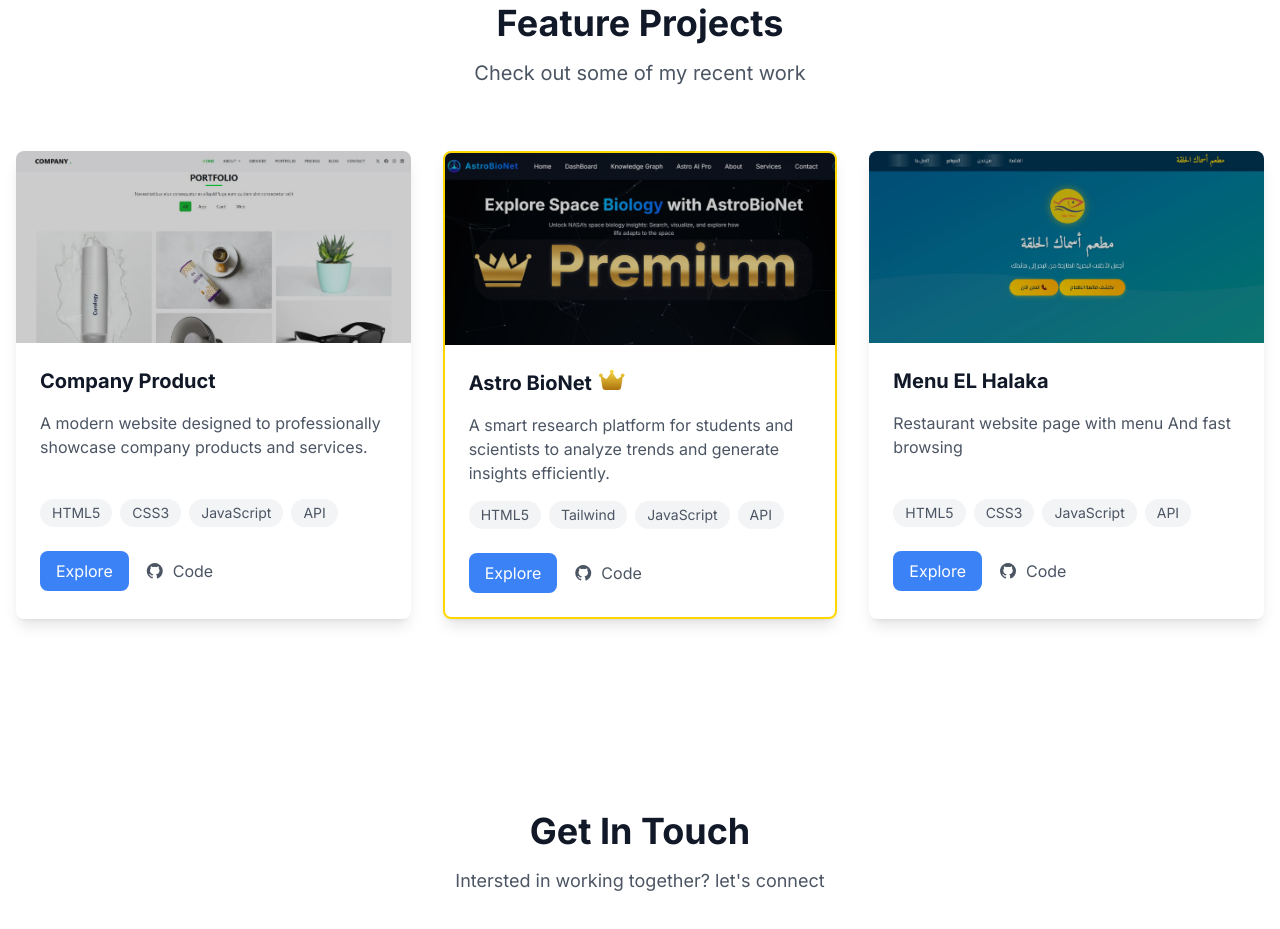
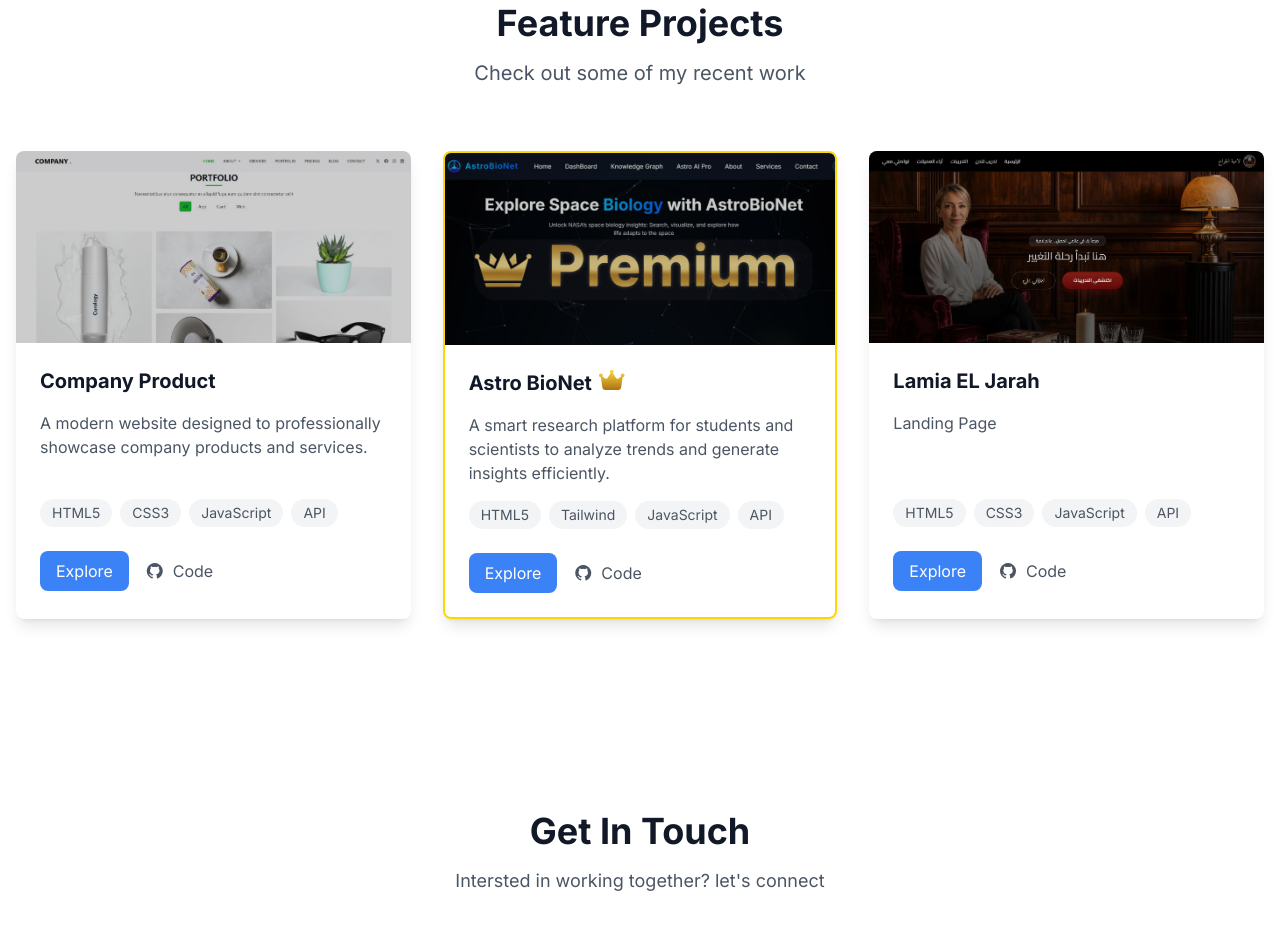
Before and after one commit to essamprog/portfolio, a website: page public/index.html in a window 1280 px wide. Shown: the part 2935-3864 px from the top of the page. Drawn offline with nearby package versions, Linux system fonts and the light colour scheme; some packages are replaced by stand-ins of ours; a script that the page names is missing; a web font is replaced by a local one.

```diff
--- a/public/index.html
+++ b/public/index.html
@@ -448,15 +448,14 @@
                     class="bg-white dark:bg-dark-background rounded-lg shadow-lg overflow-hidden hover:shadow-xl transition-all duration-300 transform hover:-translate-y-1">
                     <a href="https://essamprog.github.io/El-Halaka-Fish/">
                         <div class="h-48 relative">
-                            <img src="Projects/Menu Elhalaka/images/Coverpro.JPG" alt="Crypto Platform"
+                            <img src="/public/images/cover.jpg" alt="Crypto Platform"
                                 class="w-full h-full object-cover">
                             <div class="absolute inset-0 bg-black/20"></div>
                         </div>
                     </a>
                     <div class="p-6">
-                        <h3 class="text-xl font-bold mb-4">Menu EL Halaka</h3>
-                        <p class="text-gray-600 dark:text-gray-400 mb-4 h-16">Restaurant website page with menu And fast
-                            browsing</p>
+                        <h3 class="text-xl font-bold mb-4">Lamia EL Jarah</h3>
+                        <p class="text-gray-600 dark:text-gray-400 mb-4 h-16">Landing Page</p>
                         <div class="flex flex-wrap gap-2 my-6">
                             <span
                                 class="px-3 py-1 bg-gray-100 dark:bg-dark-background-secondary text-gray-600 dark:text-gray-400 rounded-full text-sm">
@@ -476,7 +475,7 @@
                             </span>
                         </div>
                         <div class="flex gap-4">
-                            <a href="https://essamprog.github.io/El-Halaka-Fish" target="_blank"
+                            <a href="https://lamia-jarah-landingpage.vercel.app/" target="_blank"
                                 class="px-4 py-2 bg-primary text-white rounded-lg hover:bg-blue-600 transition-colors">
                                 Explore
                             </a>
```
